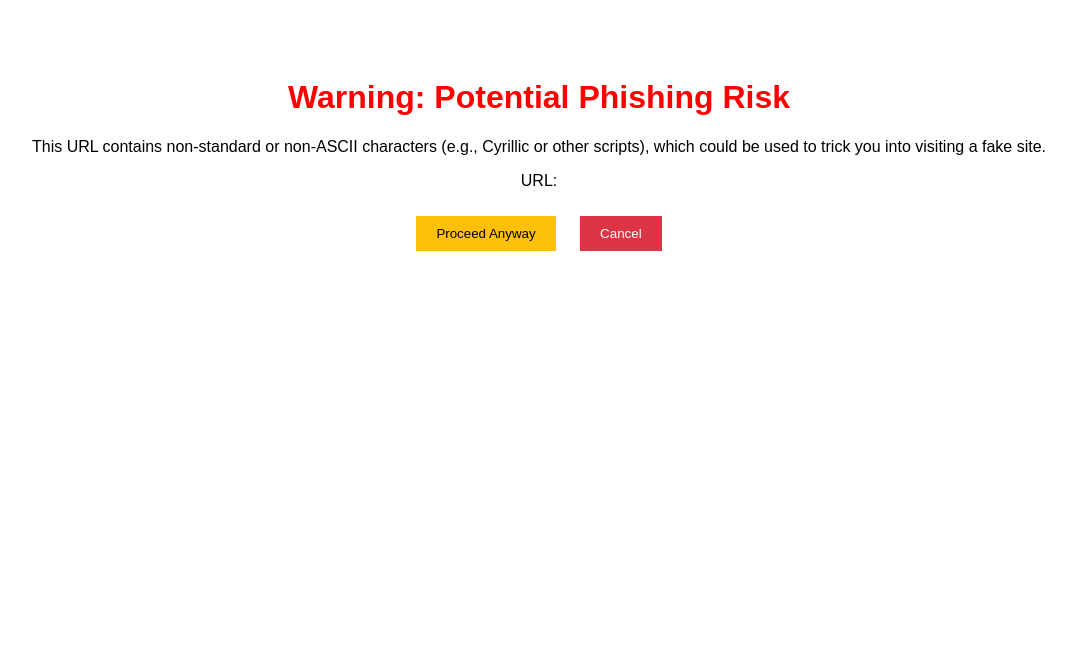
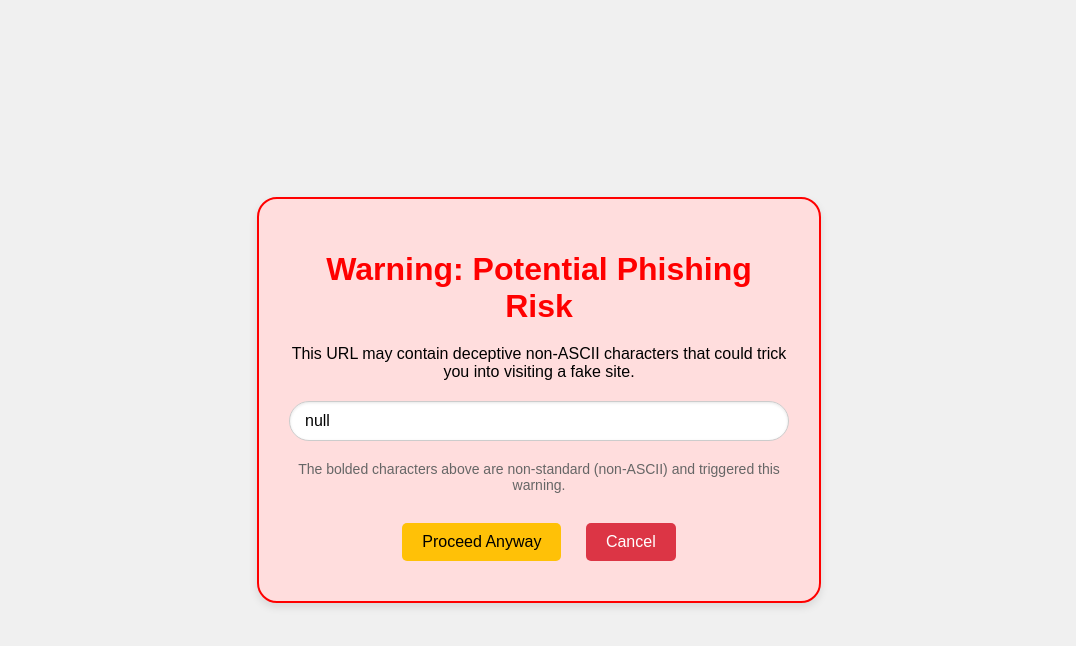
Before and after one commit to dukegoose/non-ascii-url-detector, a browser extension: page warning.html in a window 1280 px wide. Shown: the whole page, without its empty margins (101-1177 px from the left). Drawn offline with Linux system fonts and the light colour scheme.

Commit message:
feat: Implement modern warning page: - Added URL bar with bolded suspicious characters

```diff
--- a/warning.html
+++ b/warning.html
@@ -3,19 +3,70 @@
 <head>
   <title>URL Warning</title>
   <style>
-    body { font-family: Arial, sans-serif; text-align: center; padding: 50px; }
-    h1 { color: red; }
-    button { padding: 10px 20px; margin: 10px; cursor: pointer; }
-    #proceed { background-color: #ffc107; border: none; }
-    #cancel { background-color: #dc3545; color: white; border: none; }
+    body {
+      font-family: Arial, sans-serif;
+      display: flex;
+      justify-content: center;
+      align-items: center;
+      height: 100vh;
+      margin: 0;
+      background-color: #f0f0f0;
+    }
+    .warning-container {
+      background-color: #ffdddd;
+      border: 2px solid #ff0000;
+      border-radius: 20px;
+      padding: 30px;
+      max-width: 500px;
+      text-align: center;
+      box-shadow: 0 4px 8px rgba(0, 0, 0, 0.1);
+    }
+    h1 {
+      color: #ff0000;
+      margin-bottom: 20px;
+    }
+    .address-bar {
+      background-color: #ffffff;
+      border: 1px solid #cccccc;
+      border-radius: 20px;
+      padding: 10px 15px;
+      margin: 20px 0;
+      font-size: 16px;
+      word-break: break-all;
+      text-align: left;
+      box-shadow: inset 0 1px 3px rgba(0, 0, 0, 0.1);
+    }
+    .explanation {
+      font-size: 14px;
+      color: #666666;
+      margin-bottom: 20px;
+    }
+    button {
+      padding: 10px 20px;
+      margin: 10px;
+      cursor: pointer;
+      border: none;
+      border-radius: 5px;
+      font-size: 16px;
+    }
+    #proceed {
+      background-color: #ffc107;
+    }
+    #cancel {
+      background-color: #dc3545;
+      color: white;
+    }
   </style>
 </head>
 <body>
-  <h1>Warning: Potential Phishing Risk</h1>
-  <p>This URL contains non-standard or non-ASCII characters (e.g., Cyrillic or other scripts), which could be used to trick you into visiting a fake site.</p>
-  <p>URL: <span id="url"></span></p>
-  <button id="proceed">Proceed Anyway</button>
-  <button id="cancel">Cancel</button>
+  <div class="warning-container">
+    <h1>Warning: Potential Phishing Risk</h1>
+    <p>This URL may contain deceptive non-ASCII characters that could trick you into visiting a fake site.</p>
+    <div class="address-bar" id="url"></div>
+    <p class="explanation">The bolded characters above are non-standard (non-ASCII) and triggered this warning.</p>
+    <button id="proceed">Proceed Anyway</button>
+    <button id="cancel">Cancel</button>
+  </div>
   <script src="warning.js"></script>
 </body>
 </html>
--- a/warning.js
+++ b/warning.js
@@ -1,7 +1,15 @@
 const params = new URLSearchParams(location.search);
 const originalUrl = params.get('original');
 
-document.getElementById('url').textContent = originalUrl;
+// Function to highlight non-ASCII characters by wrapping them in <strong>
+function highlightNonAscii(url) {
+  // Decode to show actual characters
+  const decoded = decodeURI(url);
+  return decoded.replace(/[^\x00-\x7F]/g, '<strong>$&</strong>');
+}
+
+// Display the highlighted URL in the address bar
+document.getElementById('url').innerHTML = highlightNonAscii(originalUrl);
 
 document.getElementById('proceed').addEventListener('click', () => {
   browser.runtime.sendMessage({ action: 'allow', url: originalUrl });
```
